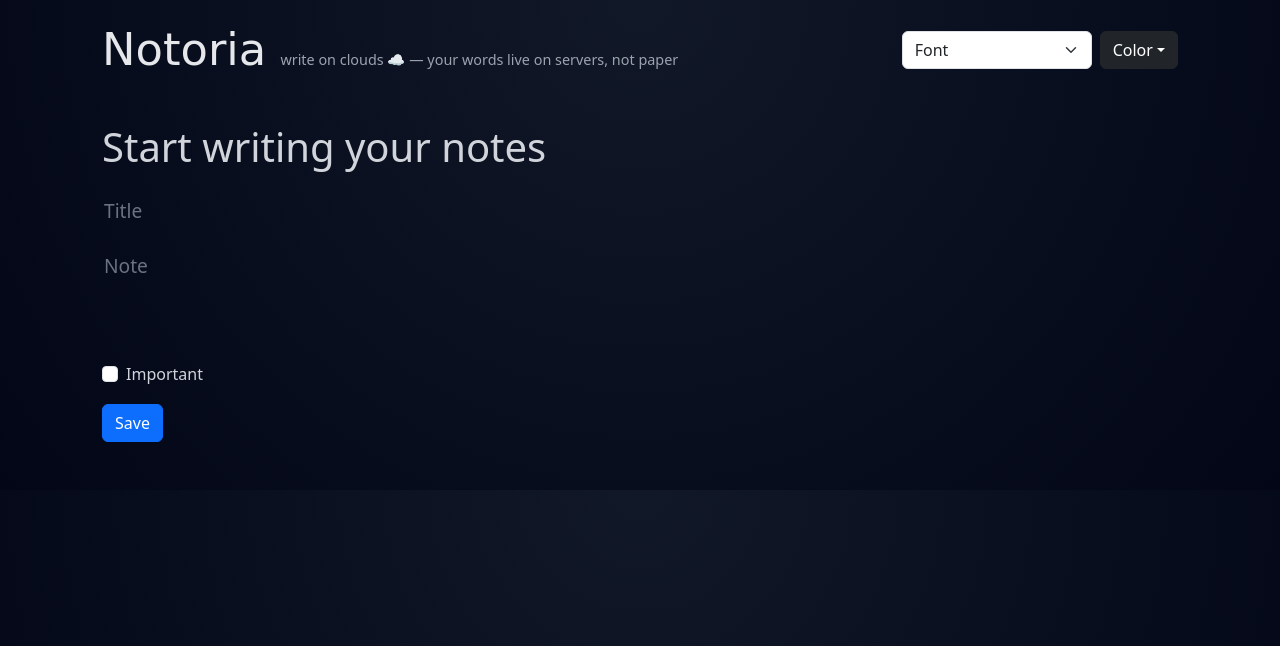
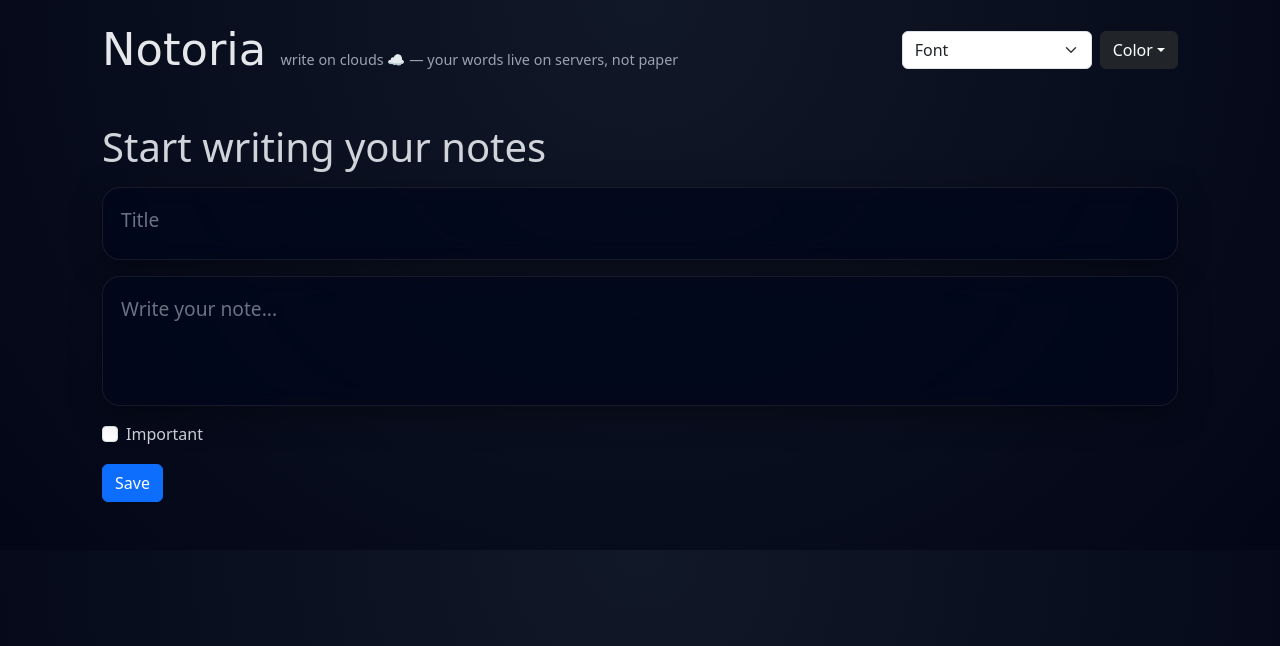
Before and after one commit to nayan-ng/Notoria, a FastAPI app: page / in a window 1280 px wide. Shown: the top 646 px of the page. Run offline with FastAPI, Linux system fonts and the light colour scheme; data that the repository does not hold is empty; some web fonts are replaced.

Commit message:
Fix MongoDB connection and glass UI styling

```diff
--- a/config/db.py
+++ b/config/db.py
@@ -1,15 +1,9 @@
 from pymongo import MongoClient
-import certifi
 import os
-from dotenv import load_dotenv
-
-load_dotenv()
 
 MONGO_URI = os.getenv("MONGO_URI")
 
 conn = MongoClient(
     MONGO_URI,
-    tls=True,
-    tlsCAFile=certifi.where(),
     serverSelectionTimeoutMS=5000
 )
--- a/main.py
+++ b/main.py
@@ -1,6 +1,11 @@
+from dotenv import load_dotenv
+load_dotenv()
+
+
 from fastapi import FastAPI
 from fastapi.staticfiles import StaticFiles
 from routes.note import note
+
 
 app = FastAPI()
 
--- a/templates/index.html
+++ b/templates/index.html
@@ -9,6 +9,39 @@
 <link href="https://fonts.googleapis.com/css2?family=UnifrakturCook:wght@700&display=swap" rel="stylesheet">
 
 <style>
+
+.glass-box {
+  backdrop-filter: blur(10px) saturate(180%);
+  -webkit-backdrop-filter: blur(10px) saturate(180%);
+  background: rgba(2, 6, 23, 0.75);
+  border-radius: 18px;
+  border: 1px solid rgba(255,255,255,0.08);
+  box-shadow: 0 8px 32px rgba(0,0,0,0.35);
+}
+
+.glass-editor {
+  background: transparent;
+  border: none;
+  color: #f1f5f9;
+  font-size: 1.15rem;
+}
+
+.glass-editor::placeholder {
+  color: #94a3b8;
+}
+
+.glass-editor:focus {
+  outline: none;
+  box-shadow: none;
+}
+
+.glass-note {
+  padding: 22px 26px;
+  margin-bottom: 26px;
+  min-height: 160px;
+}
+
+
 
 
 body {
@@ -113,8 +146,17 @@ body {
 <h1>Start writing your notes</h1>
 
 <form action="/" method="post">
-  <textarea id="titleBox" name="title" rows="1" class="editor-box mt-3" placeholder="Title"></textarea>
-  <textarea id="descBox" name="desc" rows="3" class="editor-box mt-3" placeholder="Note"></textarea>
+  <div class="glass-box p-3 mt-3">
+  <textarea id="titleBox" name="title" rows="1"
+    class="editor-box glass-editor"
+    placeholder="Title"></textarea>
+</div>
+
+<div class="glass-box p-3 mt-3">
+  <textarea id="descBox" name="desc" rows="3"
+    class="editor-box glass-editor"
+    placeholder="Write your note..."></textarea>
+</div>
 
   <div class="form-check mt-3">
     <input type="checkbox" class="form-check-input" name="important">
@@ -133,18 +175,19 @@ body {
 
   {% for item in newDocs if item.title and item.desc %}
 
-  <div class="glass-note mb-4">
+  <div class="glass-box glass-note">
+
 
     <form action="/update/{{ item.id }}" method="post" class="edit-form">
 
       <input type="text" name="title"
-             class="form-control mb-2"
-             value="{{ item.title }}"
-             readonly>
+ class="form-control glass-editor mb-2"
+ value="{{ item.title }}" readonly>
 
-      <textarea name="desc"
-                class="form-control mb-2"
-                readonly>{{ item.desc }}</textarea>
+<textarea name="desc"
+ class="form-control glass-editor mb-2"
+ readonly>{{ item.desc }}</textarea>
+
 
       <div class="form-check mb-3">
         <input class="form-check-input"
```
Also changed, not shown: static/style.css (+11 -0 lines).
